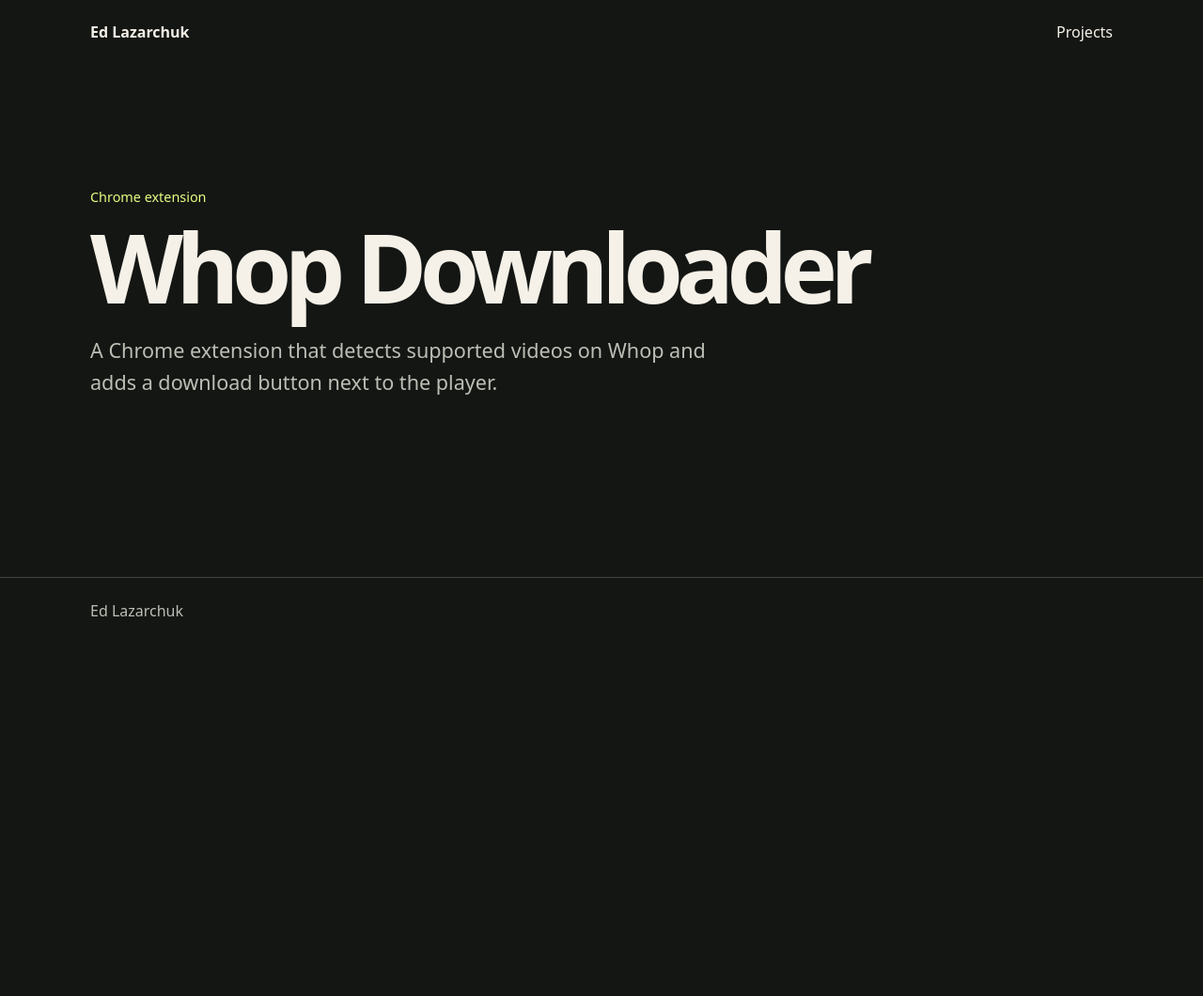
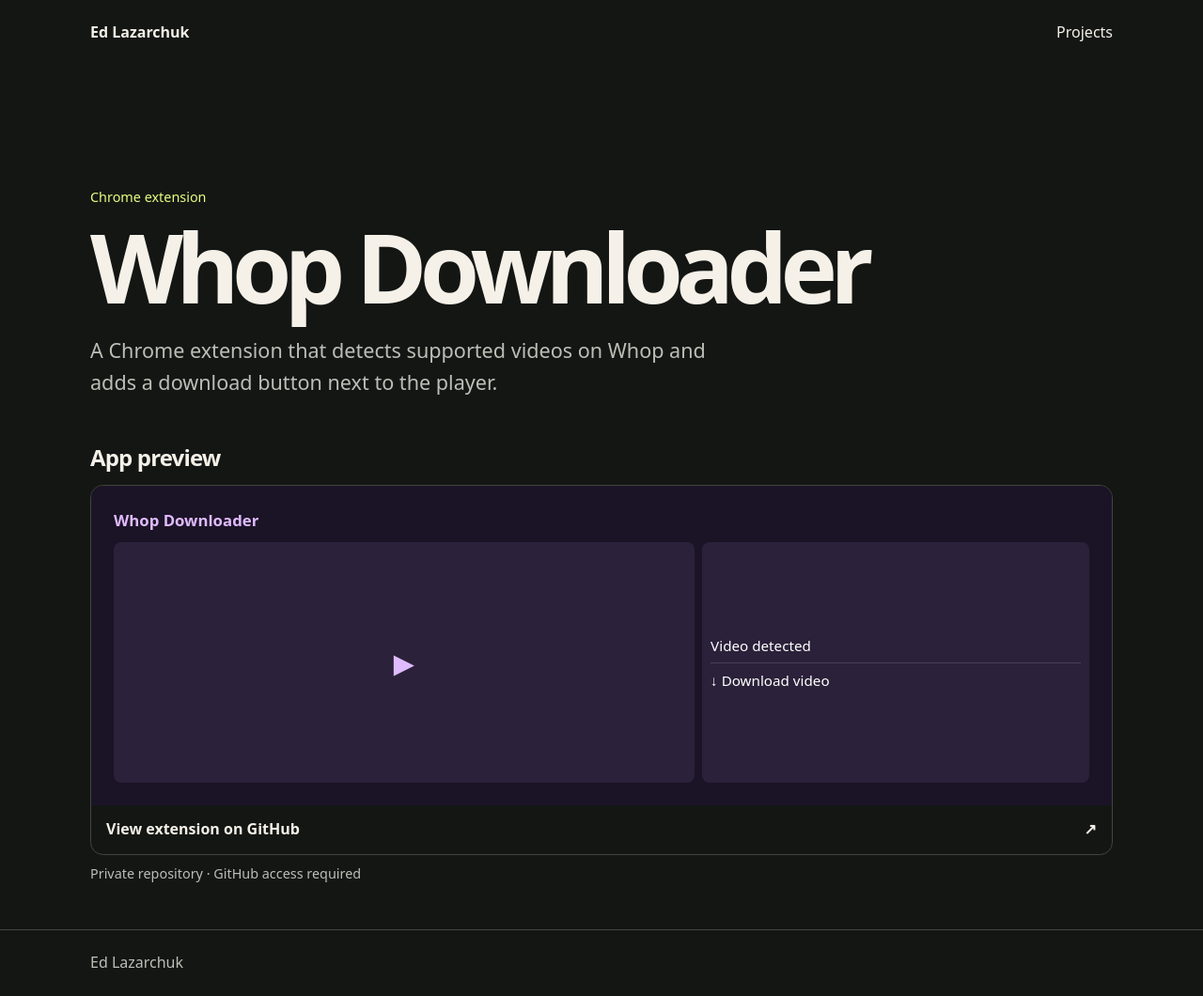
Before and after one commit to edlazar/portfolio, a plain HTML site: page whop-downloader.html in a window 1280 px wide. Shown: the whole page at 94% size. Before the commit the page ends 800 px from the top, so only its background shows below. Drawn offline with Linux system fonts and the light colour scheme.

Commit message:
Add clickable app showcases to project pages

```diff
--- a/styles.css
+++ b/styles.css
@@ -55,3 +55,13 @@ body.portfolio {
   .project { grid-template-columns: 1fr; }
   .project-heading p { margin-top: .25rem; }
 }
+
+.showcase { margin: 0 0 3rem; }
+.showcase h2 { margin-bottom: .9rem; }
+.showcase-link { display: block; border: 1px solid var(--line); border-radius: .85rem; overflow: hidden; text-decoration: none; }
+.showcase-link .preview { border-radius: 0; padding: clamp(.85rem, 2.5vw, 1.5rem); }
+.showcase-link .preview-body { min-height: clamp(8rem, 24vw, 16rem); }
+.showcase-action { display: flex; align-items: center; justify-content: space-between; gap: .75rem; padding: .8rem 1rem; font-weight: 700; }
+.showcase-link:hover { border-color: var(--accent); }
+.showcase-link:hover .showcase-action { color: var(--accent); }
+.showcase-note { margin-top: .5rem; color: var(--muted); font-size: .9rem; }
--- a/whop-downloader.html
+++ b/whop-downloader.html
@@ -11,6 +11,14 @@
 <body>
 <header><nav class="wrap" aria-label="Main navigation"><a class="brand" href="/">Ed Lazarchuk</a><a href="/#projects">Projects</a></nav></header>
 <main class="wrap"><section class="hero"><p class="category">Chrome extension</p><h1>Whop Downloader</h1><p class="lead">A Chrome extension that detects supported videos on Whop and adds a download button next to the player.</p></section>
+<section class="showcase" aria-labelledby="showcase-heading">
+  <h2 id="showcase-heading">App preview</h2>
+  <a class="showcase-link" href="https://github.com/edlazar/Whop-video-downloader">
+    <div class="preview extension" aria-hidden="true"><div class="preview-title">Whop Downloader</div><div class="preview-body"><div class='video'><span>▶</span></div><div class='data'><span>Video detected</span><span>↓ Download video</span></div></div></div>
+    <span class="showcase-action">View extension on GitHub <span aria-hidden="true">↗</span></span>
+  </a>
+  <p class="showcase-note">Private repository · GitHub access required</p>
+</section>
 </main>
 <footer><div class="wrap">Ed Lazarchuk</div></footer>
 </body>
```
Also changed, not shown: dashboard.html (+7 -0 lines), projects/traders-dashboard.html (+7 -0 lines), trading-strategy-research.html (+7 -0 lines), woded.html (+7 -0 lines), 1 other file.
